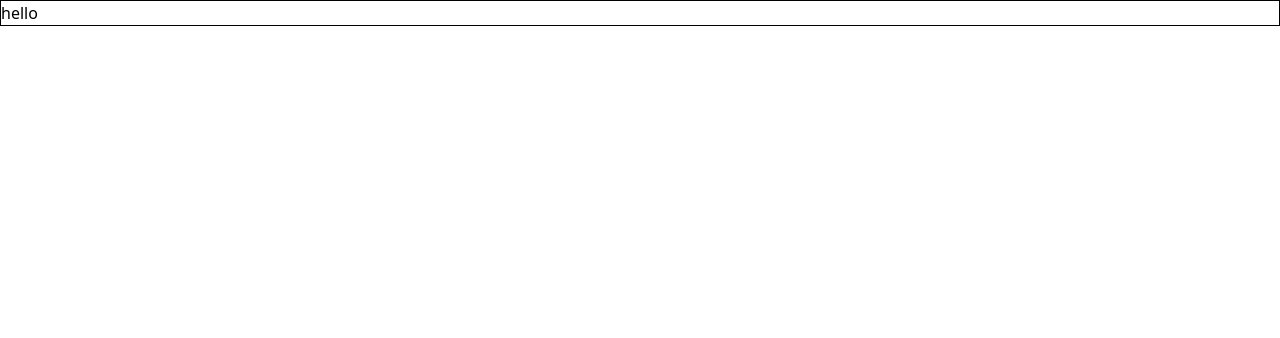
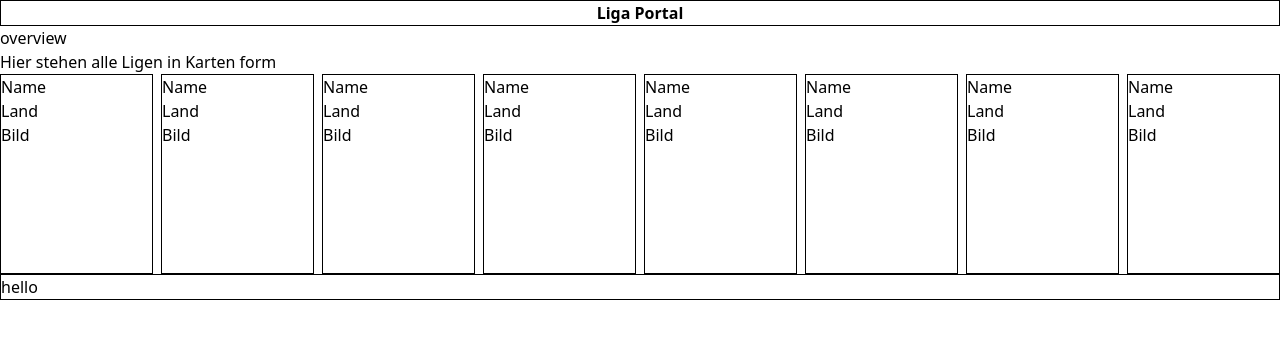
Before and after one commit to MK87543/football, a React (Vite) app: page / in a window 1280 px wide. Shown: the top 338 px of the page. Built offline with nearby package versions, Linux system fonts and the light colour scheme.

Commit message:
React_football_02_layout_started

```diff
--- /dev/null
+++ b/src/components/League_card.tsx
@@ -0,0 +1,18 @@
+import React from 'react'
+
+type Props = {}
+
+export default function League_card({}: Props) {
+  return (
+    <div className='w-50 h-50 border'>
+        <div>Name</div>
+        <div>Land</div>
+        <div>Bild</div>
+
+
+
+
+    </div>
+
+  )
+}
--- /dev/null
+++ b/src/components/header.tsx
@@ -0,0 +1,10 @@
+// File: src/components/overview.tsx
+import React from 'react'
+
+type Props = {}
+
+export default function header({}: Props) {
+  return (
+    <div className='flex border font-extrabold justify-center align-middle '>Liga Portal</div>
+  )
+}
--- /dev/null
+++ b/src/components/overview.tsx
@@ -0,0 +1,27 @@
+// File: src/components/overview.tsx
+
+import React from 'react'
+import League_card from './League_card'
+
+type Props = {}
+
+export default function overview({}: Props) {
+  return (
+    <div>overview
+
+        <div>Hier stehen alle Ligen in Karten form</div>
+        <div className='flex gap-2'>
+        <League_card />
+        <League_card />
+        <League_card />
+        <League_card />
+        <League_card />
+        <League_card />
+        <League_card />
+        <League_card /></div>
+
+
+    </div>
+
+  )
+}
--- a/src/main.tsx
+++ b/src/main.tsx
@@ -1,14 +1,16 @@
-/* main.tsx
-*/
-
-
+// main.tsx
 import { StrictMode } from 'react'
 import { createRoot } from 'react-dom/client'
 import './index.css'
 import App from './App.tsx'
+import Overview from './components/overview.tsx'
+import Header from './components/header.tsx'
+
 
 createRoot(document.getElementById('root')!).render(
   <StrictMode>
+    <Header />
+    <Overview />
     <App />
   </StrictMode>,
 )
```
